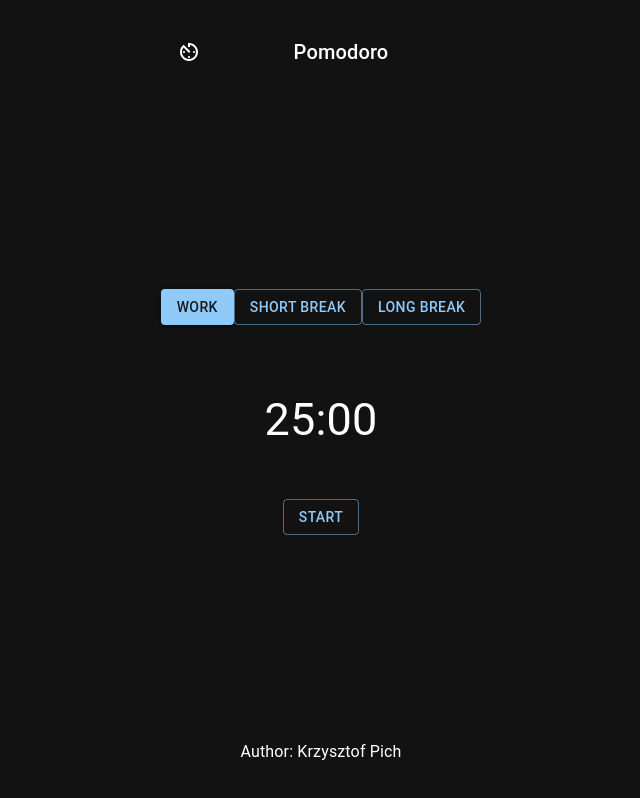
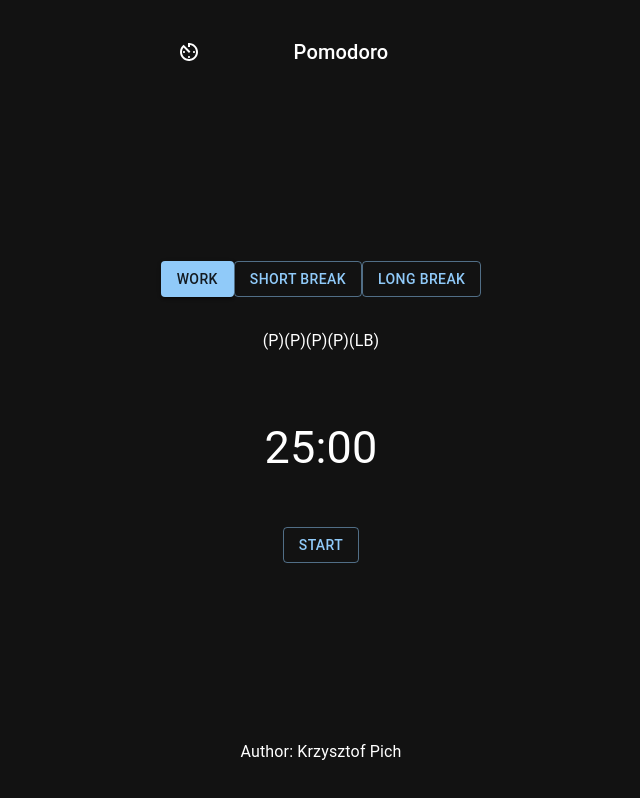
Before and after one commit to krzysztof-pich/pomodoro-frontend, a React (Create React App) app: page / in a window 1280 px wide. Shown: the whole page, without its empty margins (319-959 px from the left). Built offline with nearby package versions, Linux system fonts and the light colour scheme.

Commit message:
Stage counter working-on location

```diff
--- a/src/components/Pmodoro/Pomodoro.jsx
+++ b/src/components/Pmodoro/Pomodoro.jsx
@@ -6,6 +6,7 @@ import TimerControl from "./TimerControl";
 import Timer from "./Timer";
 import {updateActionsArray} from "../../services/actions";
 import {requestPermissions} from "../../services/notifications";
+import StageCounter from "./StageCounter";
 
 function requestNotificationPermission() {
     requestPermissions();
@@ -38,6 +39,7 @@ const Pomodoro = () => {
                 stage={stage}
                 stageButtonClick={handleStageClick}
             />
+            <StageCounter />
             <Timer
                 stage={stage}
                 actions={actions}
--- /dev/null
+++ b/src/components/Pmodoro/StageCounter.jsx
@@ -0,0 +1,5 @@
+const StageCounter = () => {
+    return <p>(P)(P)(P)(P)(LB)</p>
+}
+
+export default StageCounter
```
